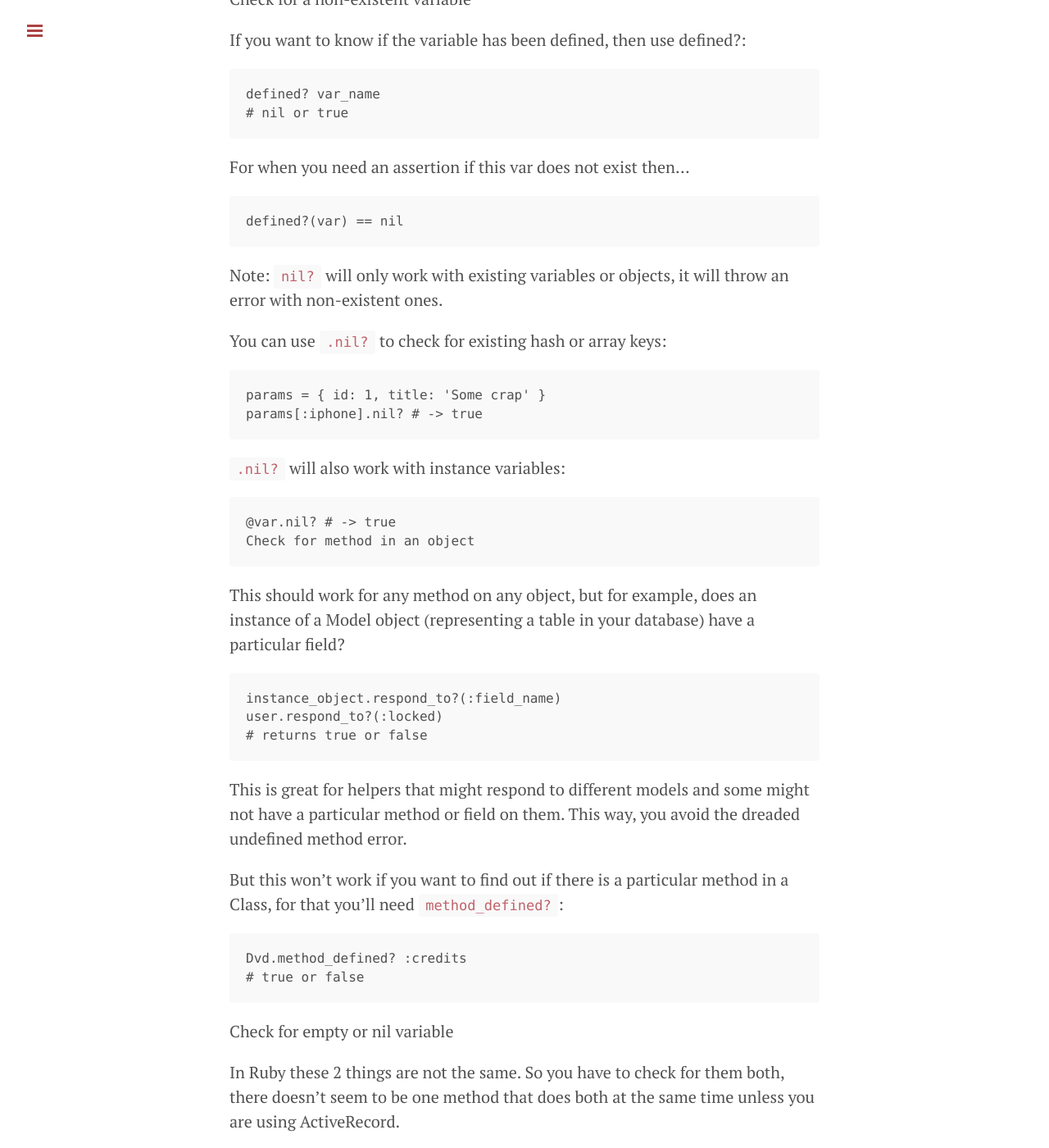
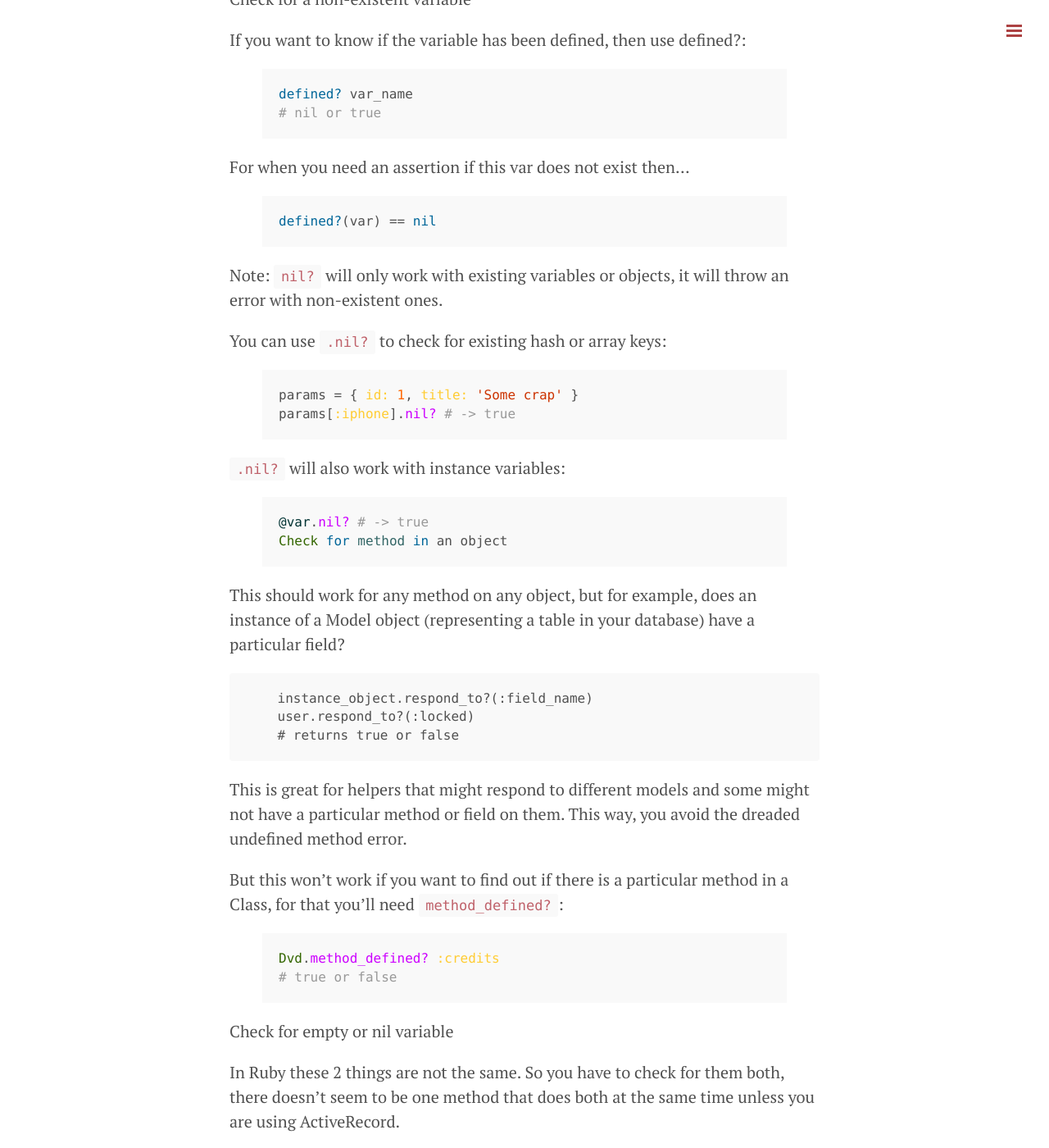
Before and after one commit to kakubei/kakubei.github.io, a Jekyll site: the page built from _posts/2014-01-18-variable-existence-in-ruby.md, in a window 1280 px wide and 1400 px high, scrolled down 478 px. Shown: the whole window at 82% size. Built offline with Jekyll 4.4.1, drawn with Linux system fonts in a browser that asks for light colours; Markdown is read by kramdown in place of the engine named in the settings; comment, search, counter and statistics services are not loaded; some of the changed text lies outside the part shown.

Commit message:
experimenting with highlighting

````diff
--- a/_config.yml
+++ b/_config.yml
@@ -1,6 +1,7 @@
 # Dependencies
 markdown:         redcarpet
 pygments:         true
+extensions: [fenced_code_blocks]
 
 # Permalinks
 permalink:        pretty
--- a/_layouts/default.html
+++ b/_layouts/default.html
@@ -3,7 +3,7 @@
 
   {% include head.html %}
 
-  <body class="theme-base-08">
+  <body class="theme-base-08 layout-reverse">
 
     {% include sidebar.html %}
 
--- a/_posts/2014-01-18-variable-existence-in-ruby.md
+++ b/_posts/2014-01-18-variable-existence-in-ruby.md
@@ -1,8 +1,6 @@
 ---
 layout: post
 title: "Checking Variable Existence in Ruby"
-tags:
- -
 ---
 
 For such a wonderful language, Ruby does seem to have too many different ways of asserting whether a variable or method exists and things can get a little confusing. Following are the different ways I've found that work most of the time if used correctly. By used correctly I mean you have to make sure you understand what the object is you're working with, is it a variable? an instance variable? an instance of a class perhaps? Because not all objects respond to these different methods.
@@ -12,37 +10,49 @@ Check for a non-existent variable
 
 If you want to know if the variable has been defined, then use defined?:
 
-    defined? var_name
-    # nil or true
+{% highlight ruby %}
+defined? var_name
+# nil or true
+{% endhighlight %}
 
 For when you need an assertion if this var does not exist then…
 
-    defined?(var) == nil
+{% highlight ruby %}
+defined?(var) == nil
+{% endhighlight %}
 
 Note: `nil?` will only work with existing variables or objects, it will throw an error with non-existent ones.
 
 You can use `.nil?` to check for existing hash or array keys:
 
-    params = { id: 1, title: 'Some crap' }
-    params[:iphone].nil? # -> true
+{% highlight ruby %}
+params = { id: 1, title: 'Some crap' }
+params[:iphone].nil? # -> true
+{% endhighlight %}
 
 `.nil?` will also work with instance variables:
 
-    @var.nil? # -> true
-    Check for method in an object
+{% highlight ruby %}
+@var.nil? # -> true
+Check for method in an object
+{% endhighlight %}
 
 This should work for any method on any object, but for example, does an instance of a Model object (representing a table in your database) have a particular field?
 
+```
     instance_object.respond_to?(:field_name)
     user.respond_to?(:locked)
     # returns true or false
+```
 
 This is great for helpers that might respond to different models and some might not have a particular method or field on them. This way, you avoid the dreaded undefined method error.
 
 But this won't work if you want to find out if there is a particular method in a Class, for that you'll need `method_defined?`:
 
-    Dvd.method_defined? :credits
-    # true or false
+{% highlight ruby %}
+Dvd.method_defined? :credits
+# true or false
+{% endhighlight %}
 
 Check for empty or nil variable
 
@@ -50,10 +60,14 @@ In Ruby these 2 things are not the same. So you have to check for them both, the
 
 If using ActiveRecord, then use the `blank?` method.
 
-    unless @game.features.blank?
+{% highlight ruby %}
+unless @game.features.blank?
+{% endhighlight %}
 
 Note: This will not work in straightup Ruby! In Ruby (without ActiveRecord), use:
 
-    variable.empty?
+{% highlight ruby %}
+variable.empty?
+{% endhighlight %}
 
 Note that the variable must exist before you can check whether it's empty or not, I know this sounds logical, but if you come from other languages (like PHP) you might be surprised by this. If the variable doesn't exist you'll get an undefined variable or method error.
````
Also changed, not shown: _posts/2014-04-07-serving-retina-images-to-devices-that-need-them.md (+18 -10 lines).
